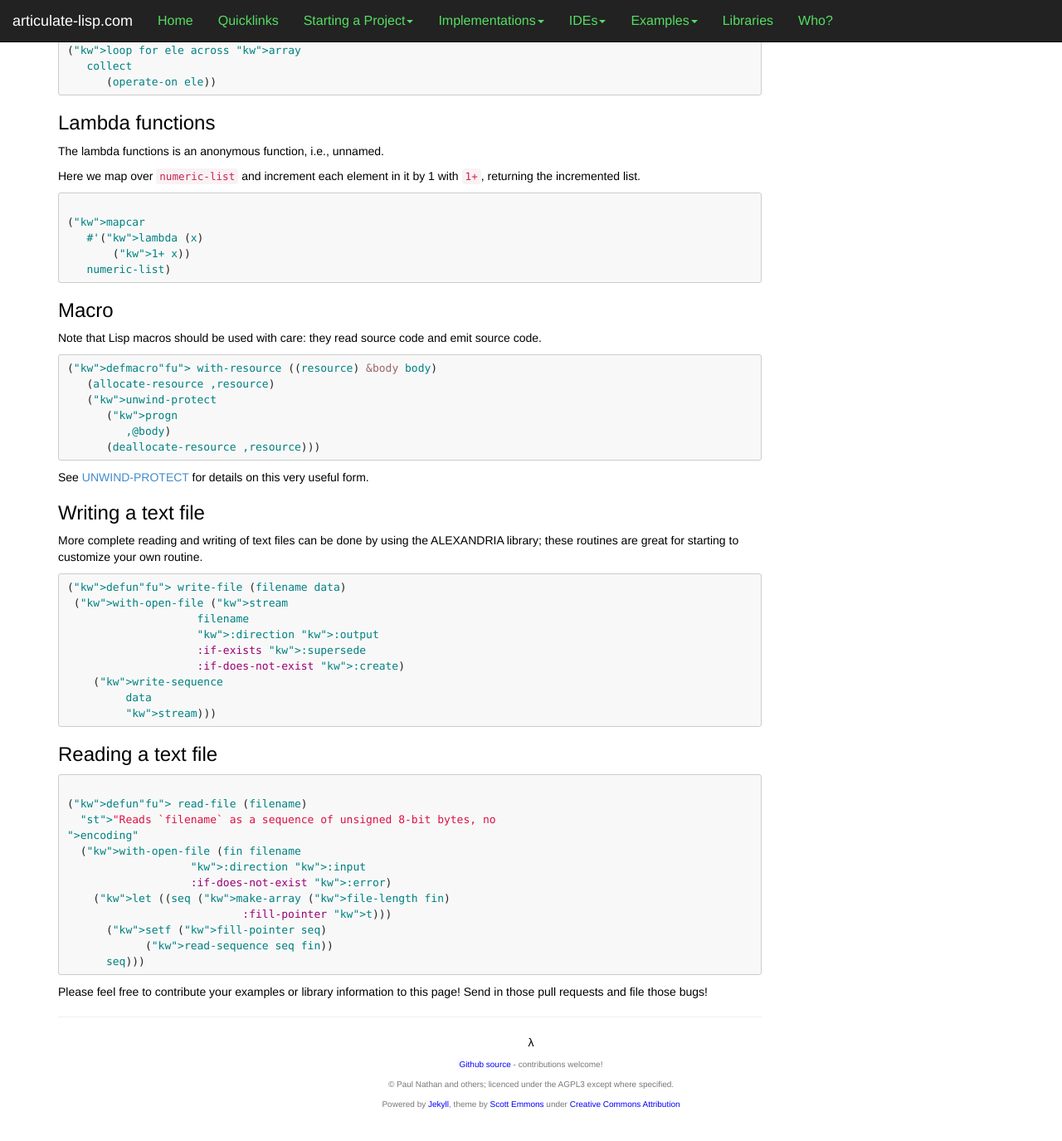
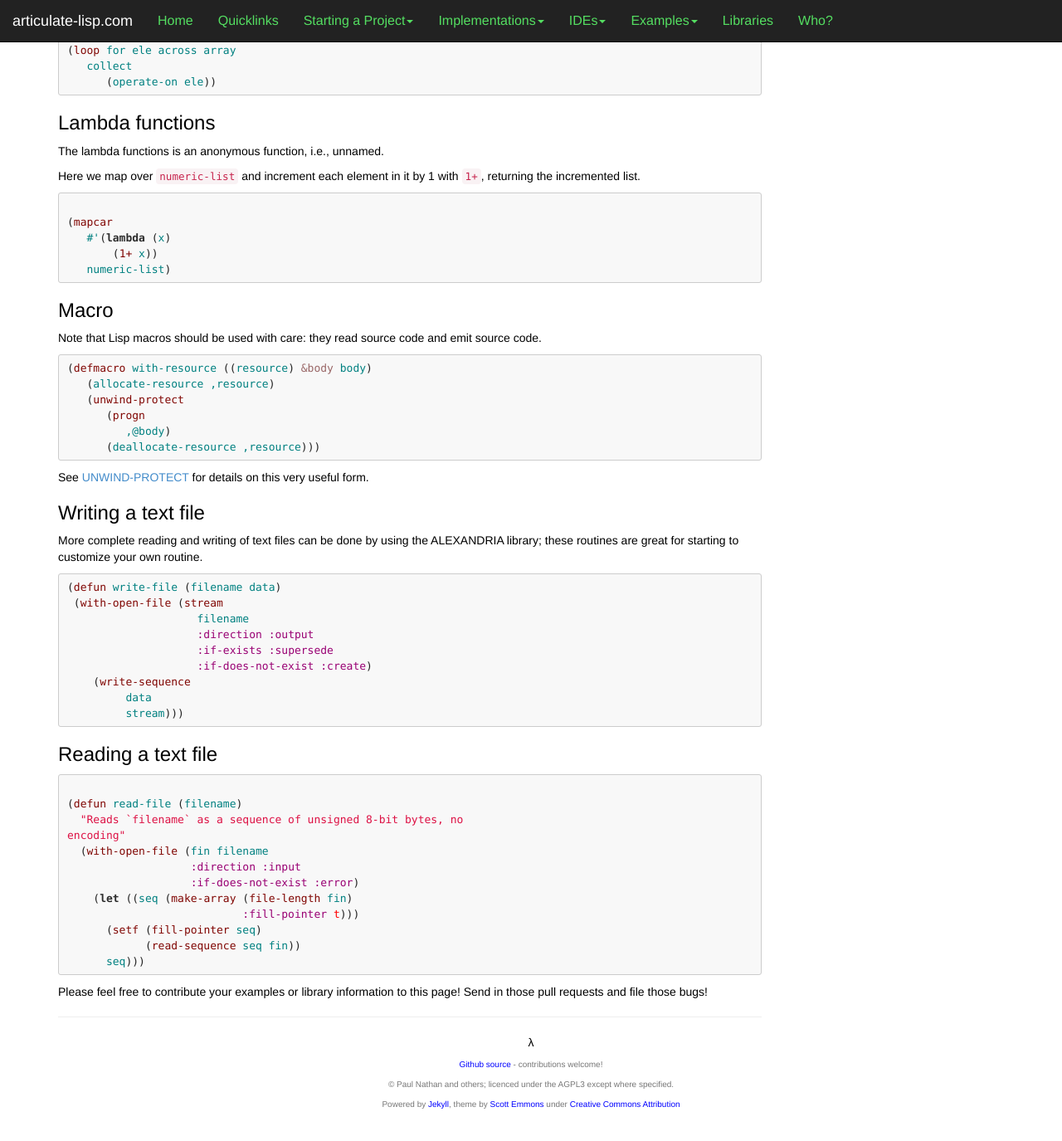
Before and after one commit to articulate-common-lisp/articulate-common-lisp.github.io, a Jekyll site: the page built from examples/snippets.html, in a window 1280 px wide and 1400 px high, scrolled down 1843 px. Shown: the top 1375 px of the window at 83% size. Built offline with Jekyll 4.4.1, drawn with Linux system fonts in a browser that asks for light colours; Markdown is read by kramdown in place of the engine named in the settings; some of the changed text lies outside the part shown.

Commit message:
fix code snippets for highlight-lisp
fixes #11

```diff
--- a/examples/snippets.html
+++ b/examples/snippets.html
@@ -7,107 +7,116 @@ layout: default
 </header>
 <p>One of the great resources we can have as developers is snippets and example code to understand how the idiom of a language is spoken and written.</p>
 <h3 id="defining-a-function">Defining a function:</h3>
-<pre class="sourceCode commonlisp"><code class="sourceCode commonlisp">(<span class="kw">defun</span><span class="fu"> function-name </span>(param1 param2 &amp;key (keyword1 default-value))
-    <span class="co">;; keywords are optional; optional positional parameters are also available. </span>
-    <span class="co">;; implicit progn</span>
+<pre class="sourceCode lisp"><code class="sourceCode lisp">(defun function-name (param1 param2 &amp;key (keyword1 default-value))
+    ;; keywords are optional; optional positional parameters are also available.
+    ;; implicit progn
+)
+</code></pre>
+
+<h3 id="defining-a-method-on-a-type">Defining a method on a type:</h3>
+<pre class="sourceCode commonlisp"><code class="sourceCode commonlisp">(defmethod method-name ((param1 class-name))
+  ;; implicit progn
   )</code></pre>
-<h3 id="defining-a-method-on-a-type">Defining a method on a type:</h3>
-<pre class="sourceCode commonlisp"><code class="sourceCode commonlisp">(<span class="kw">defmethod</span><span class="fu"> method-name </span>((param1 <span class="kw">class-name</span>))
-   <span class="co">;; implicit progn</span>
-  )</code></pre>
+
 <h3 id="defining-a-class">Defining a class</h3>
 <p>Note that <code>DEFCLASS</code> accessor functions for slots can be <code>SETF</code>&#8217;d and serve as both getters and setters for the slot.</p>
 <p><code>:INITARG</code> is the keyword used in <code>MAKE-INSTANCE</code> to denote the value of the initial argument (see below).</p>
 <p><code>:INITFORM</code> is the form used to initialize the slot. Without this, it defaults to <code>nil</code>. I favor using <code>nil</code>, <code>0</code>, <code>&quot;&quot;</code>, or <code>(error &quot;You must set slot &lt;slotname&gt; to a value&quot;)</code> as the usual initform set.</p>
 <p>Note that <code>(:documentation ...)</code> is the standard documentation mechanism, which can be viewed in the running image with <code>DESCRIBE</code> (at least in SBCL).</p>
-<pre class="sourceCode commonlisp"><code class="sourceCode commonlisp">
-<span class="co">;; no superclass, no slots.</span>
-(<span class="kw">defclass</span><span class="fu"> superclass-1 </span><span class="kw">nil</span> <span class="kw">nil</span>)
+<pre class="sourceCode commonlisp"><code class="sourceCode lisp">
+;; no superclass, no slots.
+(defclass superclass-1 nil nil)
 
-(<span class="kw">defclass</span><span class="fu"> my-class </span>(superclass<span class="dv">-1</span>)
+(defclass my-class (superclass-1)
   ((variable
       :accessor accessor-function
       :initarg  :variable
       :initform form-for-initializition.)
    another-variable)
-  (:documentation <span class="st">&quot;a class snippet!&quot;</span>))</code></pre>
+  (:documentation &quot;a class snippet!&quot;))</code></pre>
+
 <h3 id="creating-an-instance">Creating an instance</h3>
-<pre class="sourceCode commonlisp"><code class="sourceCode commonlisp">(<span class="kw">make-instance</span> &#39;my-class :variable value)</code></pre>
+<pre class="sourceCode commonlisp"><code class="sourceCode lisp">(make-instance &#39;my-class :variable value)</code></pre>
+
 <h3 id="adding-a-constructor">Adding a constructor</h3>
 <p>This function runs after the instance is initialized.</p>
-<pre class="sourceCode commonlisp"><code class="sourceCode commonlisp">(<span class="kw">defmethod</span><span class="fu"> initialize-instance </span>:after ((obj my-class) &amp;key)
-  (<span class="kw">setf</span> (accessor-function obj) <span class="dv">10</span>))</code></pre>
+<pre class="sourceCode commonlisp"><code class="sourceCode commonlisp">(defmethod initialize-instance :after ((obj my-class) &amp;key)
+  (setf (accessor-function obj) 10))</code></pre>
+
 <h3 id="defining-a-constant">Defining a constant:</h3>
 <p>Note that the convention is that constants are surrounded with +</p>
-<pre class="sourceCode commonlisp"><code class="sourceCode commonlisp">(<span class="kw">defconstant</span><span class="fu"> +name+ </span>value <span class="st">&quot;docstring&quot;</span>)</code></pre>
+<pre class="sourceCode commonlisp"><code class="sourceCode commonlisp">(defconstant +name+ value &quot;docstring&quot;)</code></pre>
+
 <h3 id="defining-a-global-variable">Defining a global variable:</h3>
 <p>Note that the convention is that globals are surrounded with *</p>
-<pre class="sourceCode commonlisp"><code class="sourceCode commonlisp">(<span class="kw">defparameter</span><span class="fu"> *name* </span>value <span class="st">&quot;docstring&quot;</span>)</code></pre>
+<pre class="sourceCode commonlisp"><code class="sourceCode commonlisp">(defparameter *name* value "docstring")</code></pre>
+
 <h3 id="creating-local-variables.">Creating local variables.</h3>
-<pre class="sourceCode commonlisp"><code class="sourceCode commonlisp">(<span class="kw">let</span> ((variable1 value-form)
+<pre class="sourceCode lisp"><code class="sourceCode lisp">(let ((variable1 value-form)
       (variable2 value-again))
-  <span class="co">;; implicit progn where variable[12] are valid</span>
+  ;; implicit progn where variable[12] are valid</span>
    )</code></pre>
+
 <h3 id="loop">LOOP</h3>
 <p>LOOP is a contentious form in Common Lisp: some people love its imperative style, others hate it. Regardless, its really handy! Here are my favorite LOOPs</p>
 <pre class="sourceCode commonlisp"><code class="sourceCode commonlisp">
-(<span class="kw">loop</span> for i from <span class="dv">0</span> upto <span class="dv">10</span>
+(loop for i from 0 upto 10
    collect i)
 
-(<span class="kw">loop</span> for i from <span class="dv">0</span> below <span class="dv">10</span>
+(loop for i from 0 below 10
    collect i)
 
-(<span class="kw">loop</span> for i from <span class="dv">0</span> upto <span class="dv">10</span>
-   <span class="kw">do</span>
+(loop for i from 0 upto 10
+   do
       (side-effect i))
 
-(<span class="kw">loop</span> for ele in <span class="kw">list</span>
+(loop for ele in list
    collect
       (operate-on ele))
 
-(<span class="kw">loop</span> for ele across <span class="kw">array</span>
+(loop for ele across array
    collect
       (operate-on ele))</code></pre>
 <h3 id="lambda-functions">Lambda functions</h3>
 <p>The lambda functions is an anonymous function, i.e., unnamed.</p>
 <p>Here we map over <code>numeric-list</code> and increment each element in it by 1 with <code>1+</code>, returning the incremented list.</p>
 <pre class="sourceCode commonlisp"><code class="sourceCode commonlisp">
-(<span class="kw">mapcar</span>
-   #&#39;(<span class="kw">lambda</span> (x)
-       (<span class="kw">1+</span> x))
+(mapcar
+   #&#39;(lambda (x)
+       (1+ x))
    numeric-list)</code></pre>
 <h3 id="macro">Macro</h3>
 <p>Note that Lisp macros should be used with care: they read source code and emit source code.</p>
-<pre class="sourceCode commonlisp"><code class="sourceCode commonlisp">(<span class="kw">defmacro</span><span class="fu"> with-resource </span>((resource) &amp;body body)
+<pre class="sourceCode commonlisp"><code class="sourceCode commonlisp">(defmacro with-resource ((resource) &amp;body body)
    (allocate-resource ,resource)
-   (<span class="kw">unwind-protect</span>
-      (<span class="kw">progn</span>
+   (unwind-protect
+      (progn
          ,@body)
       (deallocate-resource ,resource)))</code></pre>
 <p>See <a href="http://www.lispworks.com/documentation/HyperSpec/Body/s_unwind.htm">UNWIND-PROTECT</a> for details on this very useful form.</p>
 <h3 id="writing-a-text-file">Writing a text file</h3>
 <p>More complete reading and writing of text files can be done by using the ALEXANDRIA library; these routines are great for starting to customize your own routine.</p>
-<pre class="sourceCode commonlisp"><code class="sourceCode commonlisp">(<span class="kw">defun</span><span class="fu"> write-file </span>(filename data)
- (<span class="kw">with-open-file</span> (<span class="kw">stream</span>
+<pre class="sourceCode commonlisp"><code class="sourceCode commonlisp">(defun write-file (filename data)
+ (with-open-file (stream
                     filename
-                    <span class="kw">:direction</span> <span class="kw">:output</span>
-                    :if-exists <span class="kw">:supersede</span>
-                    :if-does-not-exist <span class="kw">:create</span>)
-    (<span class="kw">write-sequence</span>
+                    :direction :output
+                    :if-exists :supersede
+                    :if-does-not-exist :create)
+    (write-sequence
          data
-         <span class="kw">stream</span>)))</code></pre>
+         stream)))</code></pre>
 <h3 id="reading-a-text-file">Reading a text file</h3>
 <pre class="sourceCode commonlisp"><code class="sourceCode commonlisp">
-(<span class="kw">defun</span><span class="fu"> read-file </span>(filename)
-  <span class="st">&quot;Reads `filename` as a sequence of unsigned 8-bit bytes, no</span>
-<span class="st">encoding&quot;</span>
-  (<span class="kw">with-open-file</span> (fin filename
-                   <span class="kw">:direction</span> <span class="kw">:input</span>
-                   :if-does-not-exist <span class="kw">:error</span>)
-    (<span class="kw">let</span> ((seq (<span class="kw">make-array</span> (<span class="kw">file-length</span> fin)
-                           :fill-pointer <span class="kw">t</span>)))
-      (<span class="kw">setf</span> (<span class="kw">fill-pointer</span> seq)
-            (<span class="kw">read-sequence</span> seq fin))
+(defun read-file (filename)
+  &quot;Reads `filename` as a sequence of unsigned 8-bit bytes, no
+encoding&quot;
+  (with-open-file (fin filename
+                   :direction :input
+                   :if-does-not-exist :error)
+    (let ((seq (make-array (file-length fin)
+                           :fill-pointer t)))
+      (setf (fill-pointer seq)
+            (read-sequence seq fin))
       seq)))</code></pre>
 <p>Please feel free to contribute your examples or library information to this page! Send in those pull requests and file those bugs!</p>
 <hr/>
--- a/implementations/ccl-setup.html
+++ b/implementations/ccl-setup.html
@@ -20,8 +20,8 @@ layout: default
 <h2 id="linedit">Linedit</h2>
 <p>A CLI tool called linedit is useful.</p>
 <pre class="sourceCode commonlisp"><code class="sourceCode commonlisp">(ql:quickload :linedit)
-(<span class="kw">require</span> :linedit)
-(<span class="kw">funcall</span> (<span class="kw">intern</span> <span class="st">&quot;INSTALL-REPL&quot;</span> :linedit) :wrap-current <span class="kw">t</span>)</code></pre>
+(require :linedit)
+(funcall (intern &quot;INSTALL-REPL&quot; :linedit) :wrap-current t)</code></pre>
 <h2 id="notes">Notes</h2>
 <p>CCL, in general, is very fast to load and has a good reputation for performance.</p>
 <hr/>
```
Also changed, not shown: examples/trotter.html (+33 -33 lines), implementations/sbcl-setup.html (+7 -7 lines), project/new-project.html (+14 -14 lines).
